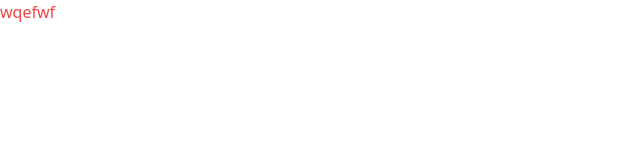
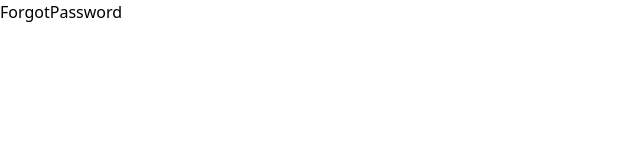
Before and after one commit to mertcebe/realtor-app, a React (Create React App) app: page /forgot-password in a window 1280 px wide. Shown: the top 160 px of the page, without its empty margins (0-640 px from the left). Built offline with nearby package versions, Linux system fonts and the light colour scheme.

Commit message:
created pages

```diff
--- a/package.json
+++ b/package.json
@@ -8,6 +8,8 @@
     "@testing-library/user-event": "^13.5.0",
     "react": "^18.3.1",
     "react-dom": "^18.3.1",
+    "react-router": "^6.25.1",
+    "react-router-dom": "^6.25.1",
     "react-scripts": "5.0.1",
     "web-vitals": "^2.1.4"
   },
--- a/src/App.js
+++ b/src/App.js
@@ -2,7 +2,7 @@
 function App() {
   return (
     <div className="text-red-500">
-      wqefwf
+      Home page
     </div>
   );
 }
--- /dev/null
+++ b/src/components/ForgotPassword.jsx
@@ -0,0 +1,9 @@
+import React from 'react'
+
+const ForgotPassword = () => {
+  return (
+    <div>ForgotPassword</div>
+  )
+}
+
+export default ForgotPassword
--- /dev/null
+++ b/src/components/Home.jsx
@@ -0,0 +1,9 @@
+import React from 'react'
+
+const Home = () => {
+  return (
+    <div>Home alone</div>
+  )
+}
+
+export default Home
--- /dev/null
+++ b/src/components/Offers.jsx
@@ -0,0 +1,9 @@
+import React from 'react'
+
+const Offers = () => {
+  return (
+    <div>Offers</div>
+  )
+}
+
+export default Offers
--- /dev/null
+++ b/src/components/Profile.jsx
@@ -0,0 +1,9 @@
+import React from 'react'
+
+const Profile = () => {
+  return (
+    <div>Profile</div>
+  )
+}
+
+export default Profile
--- /dev/null
+++ b/src/components/SignIn.jsx
@@ -0,0 +1,9 @@
+import React from 'react'
+
+const SignIn = () => {
+  return (
+    <div>SignIn</div>
+  )
+}
+
+export default SignIn
--- /dev/null
+++ b/src/components/SignUp.jsx
@@ -0,0 +1,9 @@
+import React from 'react'
+
+const SignUp = () => {
+  return (
+    <div>SignUp</div>
+  )
+}
+
+export default SignUp
--- a/src/index.js
+++ b/src/index.js
@@ -1,13 +1,13 @@
 import React from 'react';
 import ReactDOM from 'react-dom/client';
 import './index.css';
-import App from './App';
 import reportWebVitals from './reportWebVitals';
+import AppRouter from './router/AppRouter';
 
 const root = ReactDOM.createRoot(document.getElementById('root'));
 root.render(
   <React.StrictMode>
-    <App />
+    <AppRouter />
   </React.StrictMode>
 );
 
--- /dev/null
+++ b/src/router/AppRouter.js
@@ -0,0 +1,29 @@
+import React from 'react';
+import { Route, Routes } from 'react-router';
+import { BrowserRouter, BrowserRouter as Router } from 'react-router-dom';
+import Home from '../components/Home';
+import Profile from '../components/Profile';
+import SignIn from '../components/SignIn';
+import SignUp from '../components/SignUp';
+import ForgotPassword from '../components/ForgotPassword';
+import Offers from '../components/Offers';
+
+const AppRouter = () => {
+  return (
+    <div>
+        <BrowserRouter>
+            <Routes>
+                <Route path='/' element={<Home />} />
+                <Route path='/sign-in' element={<SignIn />} />
+                <Route path='/sign-up' element={<SignUp />} />
+                <Route path='/profile' element={<Profile />} />
+                <Route path='/forgot-password' element={<ForgotPassword />} />
+                <Route path='/offers' element={<Offers />} />
+            </Routes>
+        </BrowserRouter>
+
+    </div>
+  )
+}
+
+export default AppRouter
```
Also changed, not shown: 1 other file (tests, documents, lock files or other folders).
